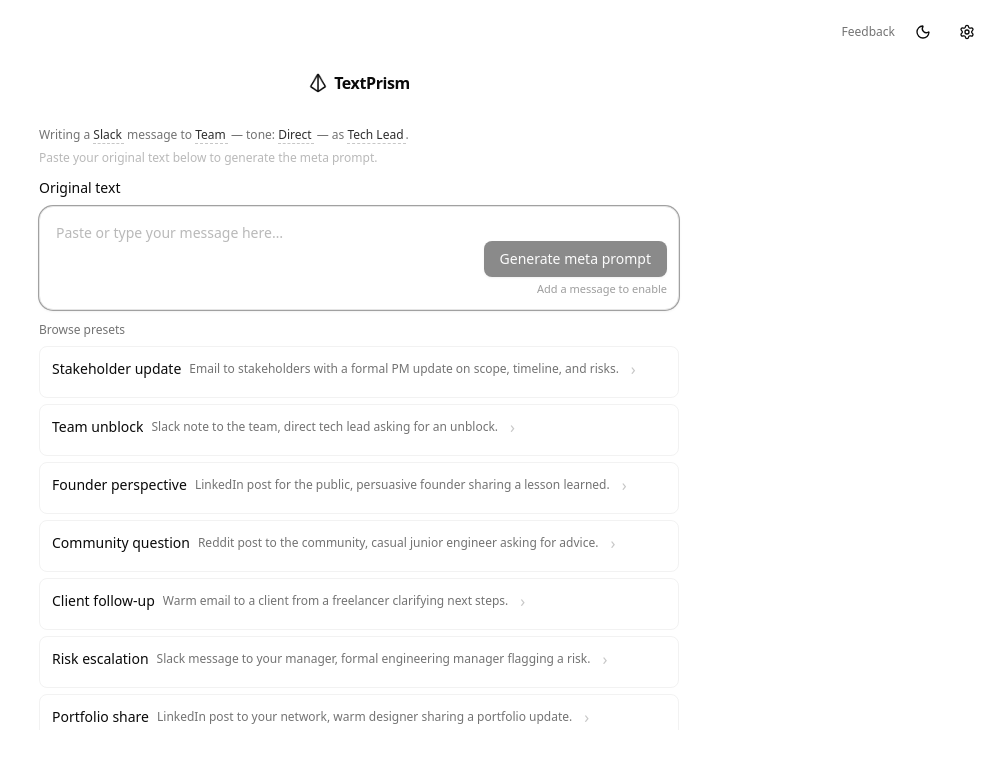
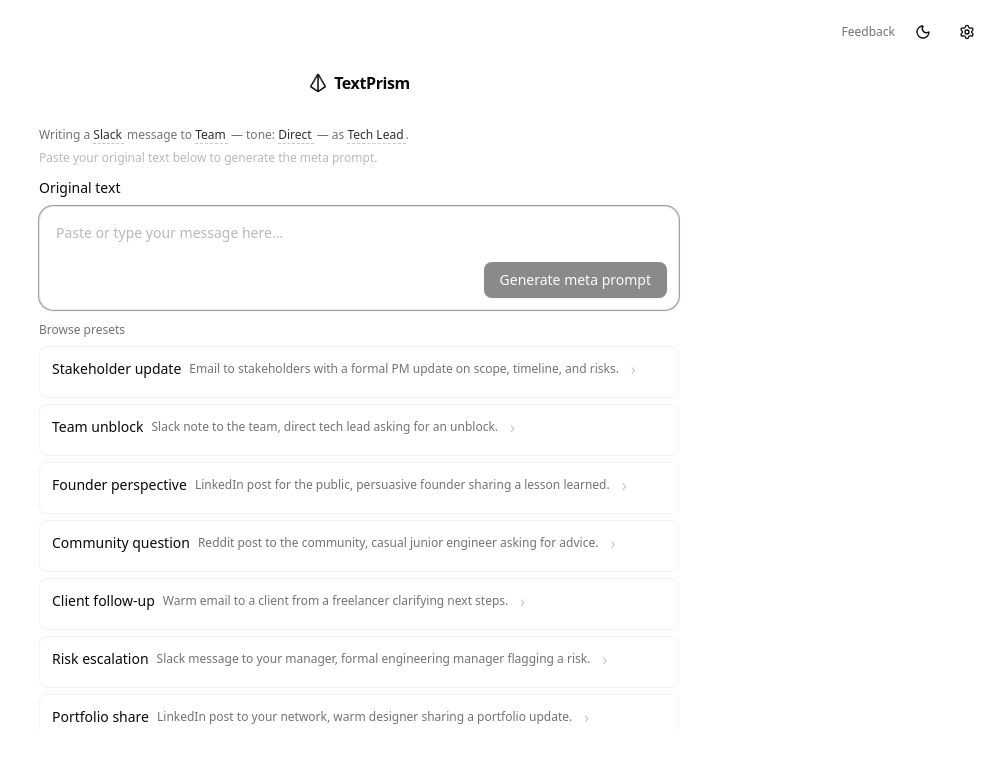
Before and after one commit to vivekimsit/textprism, a Next.js app: page / in a window 1280 px wide. Shown: the top 762 px of the page, without its empty margins (281-1280 px from the left). Built offline with nearby package versions, Linux system fonts and the light colour scheme.

Commit message:
Update ComposerDock to refine character limit logic for generating prompts. Adjust the conditions for enabling the generate button and modify the hint message to reflect the remaining characters needed, enhancing user guidance during input.

```diff
--- a/components/ComposerDock.tsx
+++ b/components/ComposerDock.tsx
@@ -121,8 +121,8 @@ export const ComposerDock = forwardRef<HTMLTextAreaElement, ComposerDockProps>(
     }
 
     const showPresetList = trimmedLength === 0;
-    const isGenerateDisabled = trimmedLength === 0;
-    const showGenerateHint = isGenerateDisabled;
+    const isGenerateDisabled = trimmedLength < threshold;
+    const showGenerateHint = trimmedLength > 0 && trimmedLength < threshold;
 
     function renderPresets() {
       if (hasContent || trimmedLength > 0) return null;
@@ -308,7 +308,7 @@ export const ComposerDock = forwardRef<HTMLTextAreaElement, ComposerDockProps>(
                 </Button>
                 {showGenerateHint ? (
                   <span className="text-[11px] text-muted-foreground/70">
-                    Add a message to enable
+                    {threshold - trimmedLength} more character{threshold - trimmedLength === 1 ? '' : 's'} needed
                   </span>
                 ) : null}
               </div>
```
